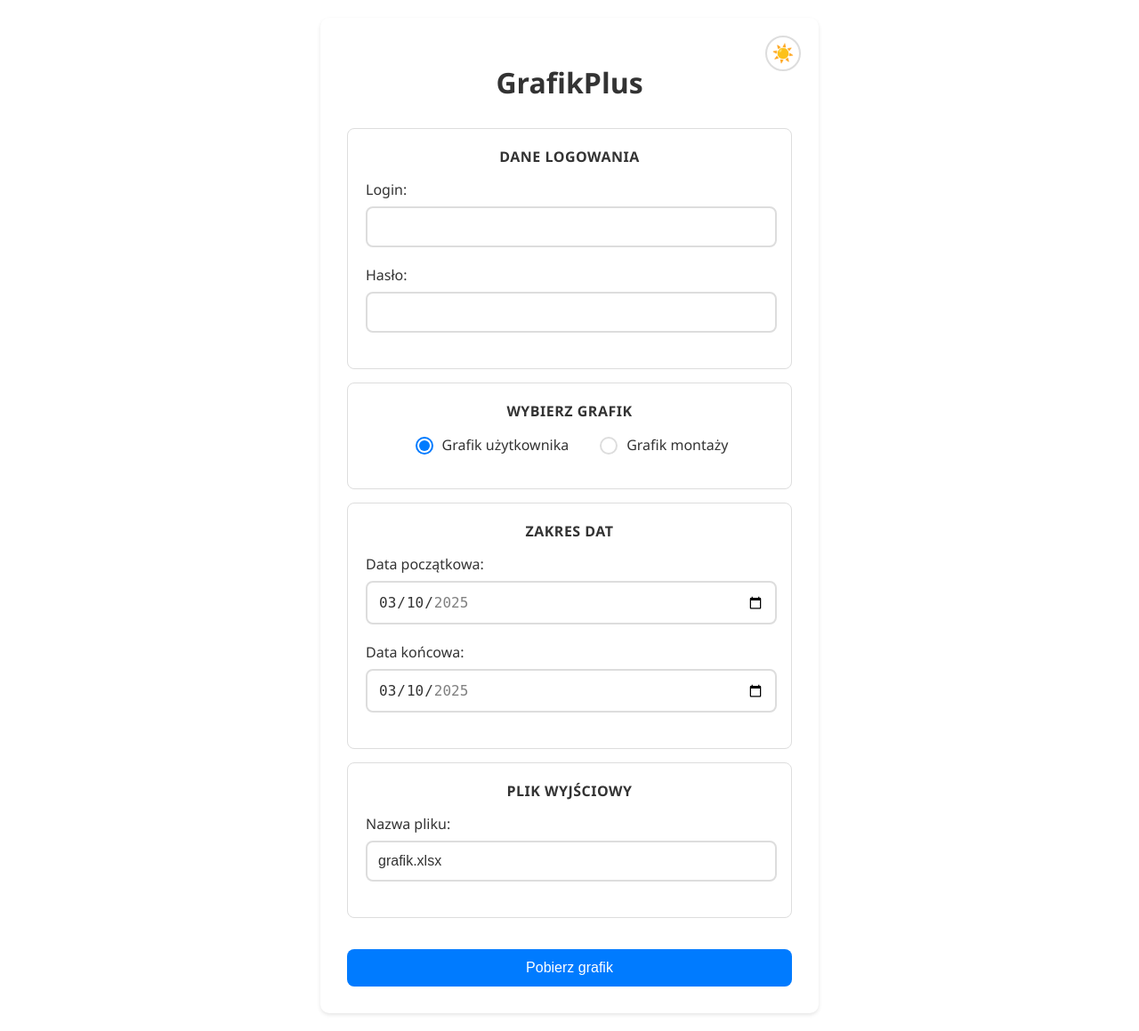
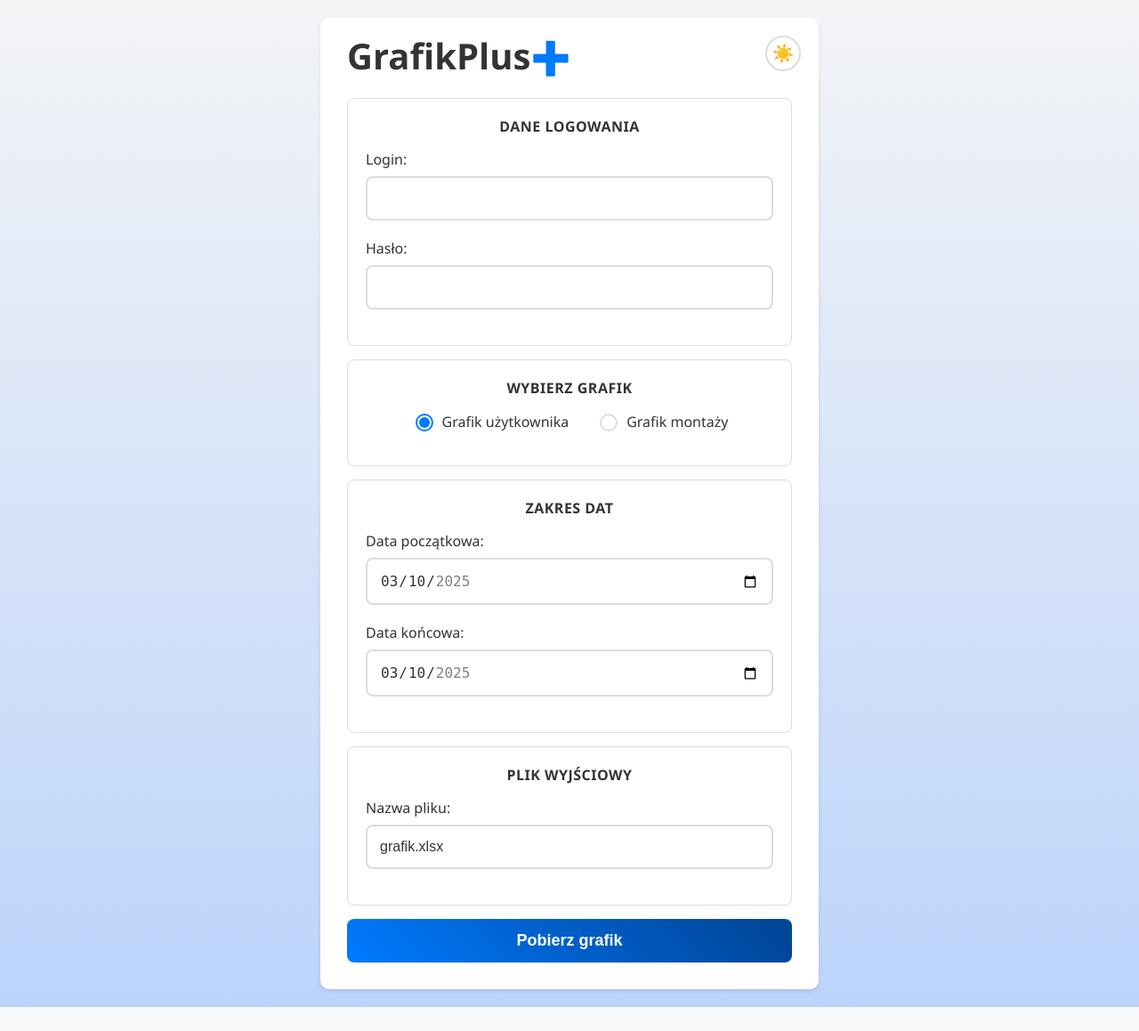
Before and after one commit to Szafranee/GrafikPlusWeb, a Flask app: page / in a window 1280 px wide. Shown: the whole page at 89% size. After the commit the page ends 1132 px from the top, so only its background shows below. Run offline with Flask 3, Linux system fonts and the light colour scheme.

Commit message:
Enhance UI with updated styles, improved button effects, and added plus sign to header

```diff
--- a/frontend/static/css/styles.css
+++ b/frontend/static/css/styles.css
@@ -1,7 +1,7 @@
 /* Base variables */
 :root {
     --primary-color: #007bff;
-    --primary-hover: #0056b3;
+    --primary-hover: #004393;
     --background-color: #ffffff;
     --text-color: #333333;
     --border-color: #dddddd;
@@ -20,25 +20,47 @@
     --card-shadow: 0 2px 4px rgba(0, 0, 0, 0.3);
 }
 
-/* Global styles */
+/* Light theme background */
 body {
-    background-color: var(--background-color);
+    background: linear-gradient(180deg, #f3f4f6, #85b4ff);
+    background-size: 200% 200%;
     color: var(--text-color);
     font-family: 'Segoe UI', Tahoma, Geneva, Verdana, sans-serif;
     margin: 0;
     padding: 20px;
-    transition: background-color var(--transition-speed), color var(--transition-speed);
+    transition: background 0.5s ease-in-out, color 0.3s ease-in-out;
 }
 
-/* Container styles */
+/* Dark theme background */
+.dark {
+    background: linear-gradient(180deg, #1a1a1a, #2c5898);
+}
+
+/* Header styles */
+h1 {
+    text-align: left;
+    margin-bottom: 20px;
+    margin-top: 0;
+    font-size: 40px;
+}
+
+/* Plus sign styles */
+.plus-sign {
+    position: relative;
+    color: transparent;
+    text-shadow: 0 0 0 #007aff;
+    font-size: 36px;
+}
+
+/* Main container */
 .container {
     max-width: 500px;
     margin: 0 auto;
-    padding: 30px;
     background-color: var(--background-color);
     border-radius: 10px;
     box-shadow: var(--card-shadow);
     position: relative;
+    padding: 15px 30px 30px;
 }
 
 /* Section styles */
@@ -60,7 +82,7 @@ body {
     letter-spacing: 0.5px;
 }
 
-/* Form styles */
+/* Form group */
 .form-group {
     margin-bottom: 20px;
 }
@@ -72,20 +94,22 @@ label {
     color: var(--text-color);
 }
 
-/* Input styles */
+/* Input fields */
 input[type="text"],
 input[type="password"],
 input[type="date"] {
-    width: calc(100% - 24px); /* Accounting for padding */
-    padding: 12px;
+    width: 100%;
+    padding: 14px;
     border: 2px solid var(--border-color);
     border-radius: 8px;
     background-color: var(--background-color);
     color: var(--text-color);
     font-size: 16px;
     transition: all var(--transition-speed);
+    box-sizing: border-box;
 }
 
+/* Input hover and focus effects */
 input:hover {
     border-color: var(--primary-color);
 }
@@ -93,7 +117,7 @@ input:hover {
 input:focus {
     outline: none;
     border-color: var(--primary-color);
-    box-shadow: 0 0 0 3px rgba(0, 123, 255, 0.25);
+    box-shadow: 0 0 8px rgba(0, 123, 255, 0.5);
 }
 
 /* Date input specific styles */
@@ -106,7 +130,7 @@ input[type="date"] {
     cursor: pointer;
 }
 
-/* Radio group styles */
+/* Radio button group */
 .radio-group {
     display: flex;
     flex-direction: row;
@@ -121,7 +145,7 @@ input[type="date"] {
     cursor: pointer;
 }
 
-/* Custom radio button styling */
+/* Custom radio buttons */
 .radio-group input[type="radio"] {
     -webkit-appearance: none;
     -moz-appearance: none;
@@ -150,10 +174,6 @@ input[type="date"] {
     top: 50%;
     left: 50%;
     transform: translate(-50%, -50%);
-}
-
-.radio-group input[type="radio"]:hover {
-    border-color: var(--primary-color);
 }
 
 /* Theme toggle button */
@@ -193,79 +213,67 @@ input[type="date"] {
     transform: rotate(360deg);
 }
 
+
 /* Submit button */
 button[type="submit"] {
     width: 100%;
-    padding: 12px;
-    background-color: var(--primary-color);
+    padding: 14px;
+    background: linear-gradient(45deg, var(--primary-color), var(--primary-hover));
     color: white;
     border: none;
     border-radius: 8px;
-    font-size: 16px;
-    font-weight: 500;
+    font-size: 18px;
+    font-weight: bold;
     cursor: pointer;
     transition: all var(--transition-speed);
-    margin-top: 20px;
 }
 
 button[type="submit"]:hover {
-    background-color: var(--primary-hover);
-    transform: translateY(-1px);
+    background: linear-gradient(45deg, var(--primary-hover), var(--primary-color));
+    transform: scale(1.05);
 }
 
 button[type="submit"]:active {
-    transform: translateY(0);
+    transform: scale(1);
 }
 
-/* Status message styles */
+/* Animated success messages */
 .success-message {
-    padding: 12px;
+    padding: 14px;
     margin-top: 20px;
     border-radius: 8px;
     text-align: center;
-    font-weight: 500;
+    font-weight: bold;
     opacity: 0;
     transform: translateY(-10px);
-    animation: slideIn 0.3s forwards;
+    animation: fadeIn 0.5s forwards;
 }
 
-@keyframes slideIn {
+/* Fade-in animation */
+@keyframes fadeIn {
     to {
         opacity: 1;
         transform: translateY(0);
     }
 }
 
-/* Message types */
+/* Message styles */
 .success-message[x-text*="✅"] {
     background-color: rgba(40, 167, 69, 0.1);
     color: var(--success-color);
-    border: 1px solid var(--success-color);
+    border: 2px solid var(--success-color);
 }
 
 .success-message[x-text*="❌"] {
     background-color: rgba(220, 53, 69, 0.1);
     color: var(--error-color);
-    border: 1px solid var(--error-color);
-}
-
-.success-message[x-text*="⏳"] {
-    background-color: rgba(255, 193, 7, 0.1);
-    color: var(--warning-color);
-    border: 1px solid var(--warning-color);
-}
-
-/* Heading styles */
-h1 {
-    text-align: center;
-    margin-bottom: 30px;
-    color: var(--text-color);
+    border: 2px solid var(--error-color);
 }
 
 /* Responsive design */
 @media (max-width: 640px) {
     .container {
-        padding: 20px;
+        padding: 15px;
         margin: 10px;
     }
 
--- a/frontend/templates/index.html
+++ b/frontend/templates/index.html
@@ -17,7 +17,7 @@
 <body x-data="themeHandler" :class="theme">
 
 <div class="container" x-data="scheduleForm" x-init="initializeDates">
-    <h1>GrafikPlus</h1>
+    <h1>GrafikPlus<span class="plus-sign">➕</span></h1>
 
     <!-- Theme Toggle -->
     <button @click="toggleTheme()" class="theme-toggle" aria-label="Zmień motyw" tabindex="0"></button>
```
